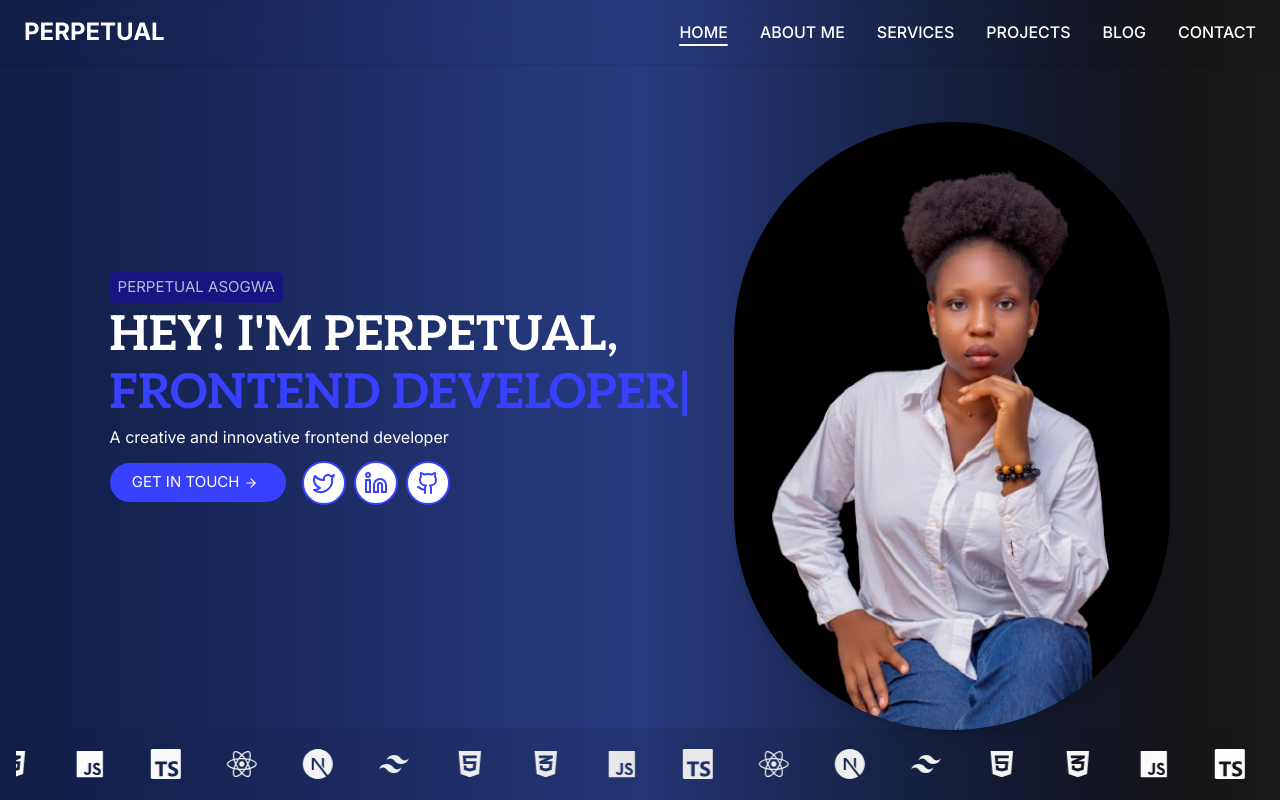
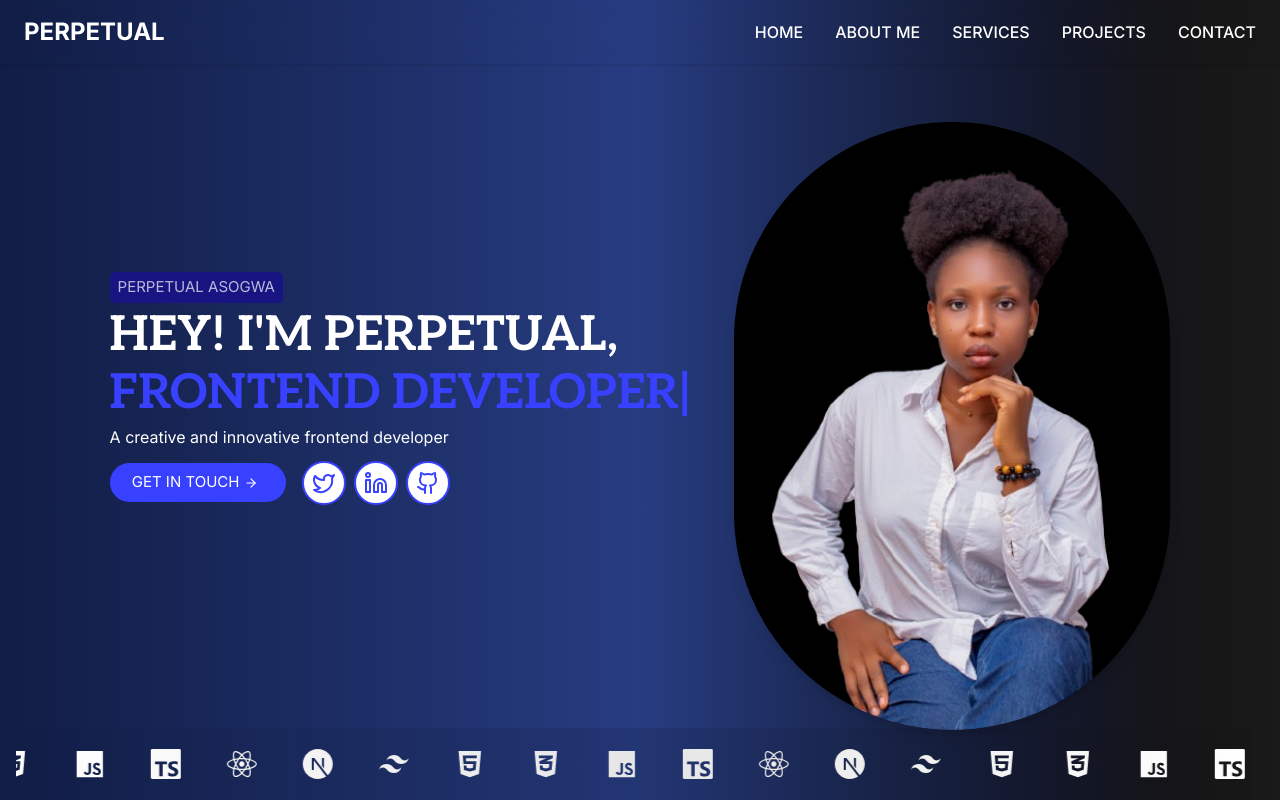
Before and after one commit to Uche44/portfolio, a Next.js app: page / in a window 1280 px wide. Shown: the top 800 px of the page. Built offline with nearby package versions, Linux system fonts and the light colour scheme.

Commit message:
some adjustments

```diff
--- a/app/globals.css
+++ b/app/globals.css
@@ -7,14 +7,9 @@
   --brand: #3841ff;
 }
 
-/* @layer base {
-  * {
-    @apply border-border outline-ring/50;
-  }
-  body {
-    @apply bg-background text-foreground;
-  }
-} */
+html {
+  scroll-behavior: smooth;
+}
 
 @keyframes canopy-x {
   from {
--- a/components/about.tsx
+++ b/components/about.tsx
@@ -12,14 +12,11 @@ const About = () => {
   ];
 
   return (
-    <section className="w-full min-h-screen px-2 md:px-4 py-10 md:flex items-start justify-center gap-6">
+    <section
+      id="about"
+      className="w-full min-h-screen px-2 md:px-4 py-10 md:flex items-start justify-center gap-6"
+    >
       <div className="md:w-[30%] md:h-[70vh] rounded-[3rem] bg-white/5 backdrop-blur-3xl border border-(--brand) flex items-end shadow-lg">
-        {/* <img
-          src="me.png"
-          alt=""
-          className="hidden md:block md:w-[95%] md:h-[90%]"
-        /> */}
-
         <Image
           src="/me.png"
           alt="Profile photo"
@@ -66,10 +63,13 @@ const About = () => {
           ))}
         </div>
 
-        <button className="bg-(--brand) md:w-44 mt-4 flex items-center justify-center px-6 py-3 md:px-5 md:py-2 rounded-4xl text-white cursor-pointer hover:brightness-110">
+        <a
+          href="#contact"
+          className="bg-(--brand) md:w-44 mt-4 flex items-center justify-center px-6 py-3 md:px-5 md:py-2 rounded-4xl text-white cursor-pointer hover:brightness-110"
+        >
           <p className="md:text-[15px]">GET IN TOUCH</p>
           <ArrowRight className="h-3.5" />
-        </button>
+        </a>
       </div>
     </section>
   );
--- a/components/contact.tsx
+++ b/components/contact.tsx
@@ -45,7 +45,10 @@ const ContactMe = () => {
   };
 
   return (
-    <section className="w-full py-20 px-5 md:px-4 bg-[#111d45] text-white">
+    <section
+      id="contact"
+      className="w-full py-20 px-5 md:px-4 bg-[#111d45] text-white"
+    >
       <h2
         className={`${aleo.className} text-2xl md:text-3xl font-bold text-center mb-14`}
       >
--- a/components/header.tsx
+++ b/components/header.tsx
@@ -1,52 +1,41 @@
 "use client";
 
-import Link from "next/link";
 import { useState } from "react";
-import { usePathname } from "next/navigation";
 import { Menu, X } from "lucide-react";
 
 const navLinks = [
-  { name: "HOME", href: "/" },
-  { name: "ABOUT ME", href: "/about" },
-  { name: "SERVICES", href: "/services" },
-  { name: "PROJECTS", href: "/projects" },
-  { name: "BLOG", href: "/blog" },
-  { name: "CONTACT", href: "/contact" },
+  { name: "HOME", href: "#home" },
+  { name: "ABOUT ME", href: "#about" },
+  { name: "SERVICES", href: "#services" },
+  { name: "PROJECTS", href: "#projects" },
+  { name: "CONTACT", href: "#contact" },
 ];
 
 export default function Navbar() {
   const [isOpen, setIsOpen] = useState(false);
-  const pathname = usePathname();
 
   return (
     <header className="fixed top-0 left-0 w-full bg-transparent backdrop-blur-md shadow-sm z-50">
       <nav className="max-w-7xl mx-auto flex items-center justify-between px-6 py-4">
-        <Link
-          href="/"
+        <a
+          href="#home"
           className="text-2xl font-bold text-white"
         >
           PERPETUAL
-        </Link>
+        </a>
 
         {/* Desktop Nav */}
         <ul className="hidden md:flex space-x-8">
-          {navLinks.map((link) => {
-            const isActive = pathname === link.href;
-            return (
+          {navLinks.map((link) => (
             <li key={link.name}>
-                <Link
+              <a
                 href={link.href}
-                  className={`relative text-white font-medium hover:text-blue-600 transition-colors
-                    ${isActive ? "text-blue-900" : ""}`}
+                className="relative text-white font-medium hover:text-blue-600 transition-colors"
               >
                 {link.name}
-                  {isActive && (
-                    <span className="absolute -bottom-1 left-0 w-full h-0.5 bg-white rounded-full"></span>
-                  )}
-                </Link>
+              </a>
             </li>
-            );
-          })}
+          ))}
         </ul>
 
         {/* Mobile Menu Button */}
@@ -62,24 +51,17 @@ export default function Navbar() {
       {isOpen && (
         <div className="md:hidden bg-blue-900 border-t border-gray-200 shadow-md">
           <ul className="flex flex-col items-center py-4 space-y-4">
-            {navLinks.map((link) => {
-              const isActive = pathname === link.href;
-              return (
+            {navLinks.map((link) => (
               <li key={link.name}>
-                  <Link
+                <a
                   href={link.href}
                   onClick={() => setIsOpen(false)}
-                    className={`relative text-white font-medium hover:text-blue-600 transition-colors
-                      ${isActive ? "text-blue-600" : ""}`}
+                  className="relative text-white font-medium hover:text-blue-600 transition-colors"
                 >
                   {link.name}
-                    {isActive && (
-                      <span className="absolute -bottom-1 left-0 w-full h-[2px] bg-blue-600 rounded-full"></span>
-                    )}
-                  </Link>
+                </a>
               </li>
-              );
-            })}
+            ))}
           </ul>
         </div>
       )}
--- a/components/hero.tsx
+++ b/components/hero.tsx
@@ -26,7 +26,7 @@ const Hero = () => {
     },
     {
       name: "GitHub",
-      href: "https://github.com/perpetualuchechukwu",
+      href: "https://github.com/Uche44",
       icon: <Github className="text-(--brand)" />,
     },
   ];
@@ -64,10 +64,13 @@ const Hero = () => {
         </p>
         <div className="w-full h-fit flex items-center gap-4 mt-3">
           {/* Button */}
-          <button className="bg-(--brand) md:w-44 flex items-center justify-center px-5 py-2 rounded-4xl text-white cursor-pointer hover:brightness-110">
+          <a
+            href="#contact"
+            className="bg-(--brand) md:w-44 flex items-center justify-center px-5 py-2 rounded-4xl text-white cursor-pointer hover:brightness-110"
+          >
             <p className="text-[15px]">GET IN TOUCH</p>
             <ArrowRight className="h-3.5" />
-          </button>
+          </a>
 
           {/* Social Icons */}
           <div className="flex gap-2 ">
--- a/components/services.tsx
+++ b/components/services.tsx
@@ -95,7 +95,10 @@ const services: Service[] = [
 
 export default function Services() {
   return (
-    <section className="w-full py-20 px-5 md:px-16 lg:px-24 bg-[#111d45] text-white">
+    <section
+      id="services"
+      className="w-full py-20 px-5 md:px-16 lg:px-24 bg-[#111d45] text-white"
+    >
       <h2
         className={`${aleo.className} text-2xl md:text-3xl font-bold text-center mb-14`}
       >
```
Lines whose indentation alone changed are shown as unchanged.
